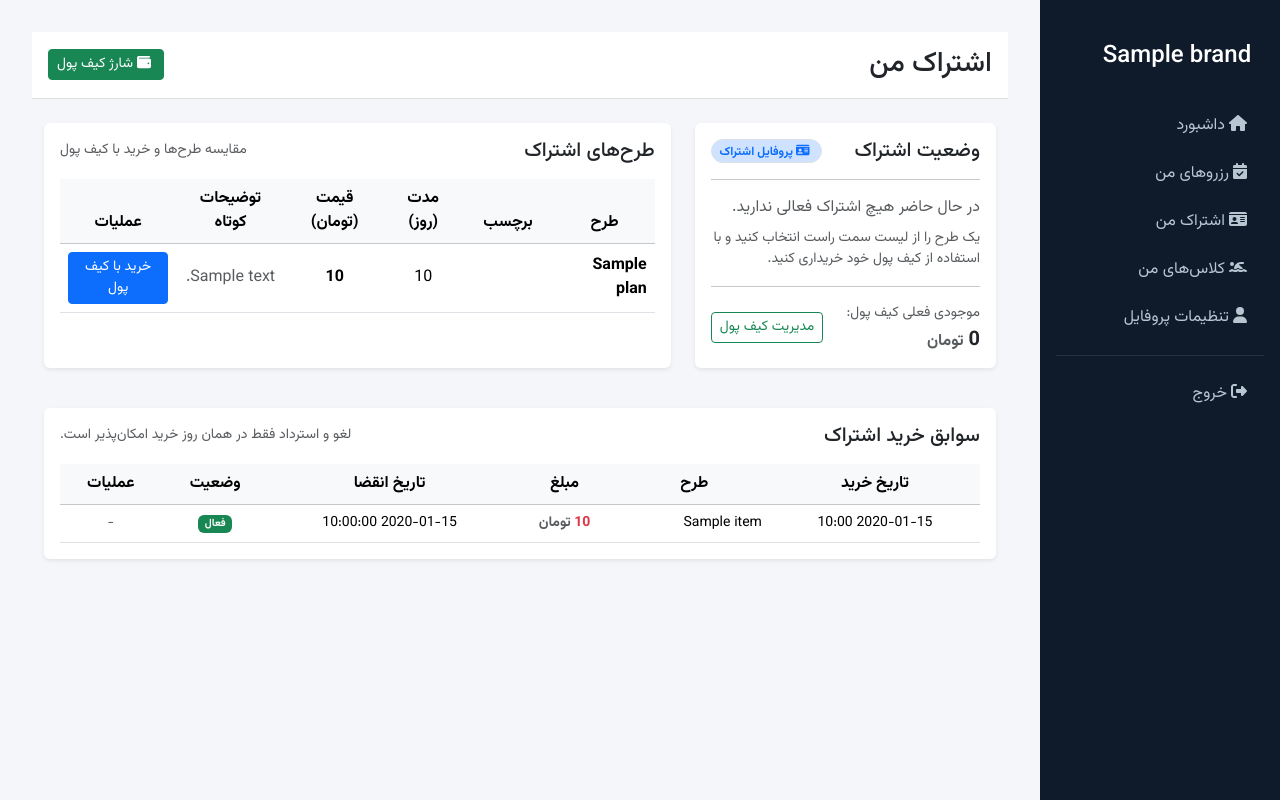
After one commit to KouroshEsmaeili/poolclub-website, a Flask app: template app/templates/user/membership.html in a window 1280 px wide. The commit adds this page. Run offline with Flask 3, Linux system fonts and the light colour scheme; the template is opened without the code that fills it: most values are stand-ins (such as "Sample title", 1, 10 or a date in 2020); some libraries are stand-ins or nearby versions.

Commit message:
add membership

```diff
--- a/app/templates/dashboard_base.html
+++ b/app/templates/dashboard_base.html
@@ -85,7 +85,10 @@
       class="{% if request.endpoint == 'main.bookings' %}active{% endif %}">
       <i class="fas fa-calendar-check ms-1"></i> رزروهای من
     </a>
-    <a href="#"><i class="fas fa-id-card ms-1"></i> اشتراک من</a>
+    <a href="{{ url_for('main.membership') }}"
+      class="{% if request.endpoint == 'main.membership' %}active{% endif %}">
+      <i class="fas fa-id-card ms-1"></i> اشتراک من
+    </a>
     <a href="#"><i class="fas fa-swimmer ms-1"></i> کلاس‌های من</a>
     <a href="#"><i class="fas fa-user ms-1"></i> تنظیمات پروفایل</a>
 
@@ -144,6 +147,14 @@
 
     <!-- Global app JS (booking modal, classes, navbar, etc.) -->
     <script src="{{ url_for('static', filename='js/app.js') }}"></script>
-  {% block scripts %}{% endblock %}
+  {% block scripts %}
+      <script>
+    document.addEventListener('DOMContentLoaded', function() {
+      const tooltipTriggerList = [].slice.call(document.querySelectorAll('[data-bs-toggle="tooltip"]'));
+      tooltipTriggerList.map(el => new bootstrap.Tooltip(el));
+    });
+    </script>
+  {% endblock %}
+
 </body>
 </html>
--- /dev/null
+++ b/app/templates/user/membership.html
@@ -0,0 +1,250 @@
+{% extends "dashboard_base.html" %}
+{% block title %}اشتراک من | {{ site.brand }}{% endblock %}
+
+{% block content %}
+<div class="topbar d-flex justify-content-between align-items-center">
+  <h3 class="m-0">اشتراک من</h3>
+  <div class="d-flex gap-2">
+    <a href="{{ url_for('main.wallet') }}" class="btn btn-success btn-sm">
+      <i class="fas fa-wallet ms-1"></i> شارژ کیف پول
+    </a>
+  </div>
+</div>
+
+<div class="container-fluid">
+  <div class="row g-4">
+
+    {# ===== Left: Current membership & wallet ===== #}
+    <div class="col-md-4">
+      <div class="card shadow-sm h-100 border-0">
+        <div class="card-body">
+          <div class="d-flex justify-content-between align-items-center mb-2">
+            <h5 class="card-title mb-0">وضعیت اشتراک</h5>
+            <span class="badge bg-primary-subtle text-primary border rounded-pill">
+              <i class="fas fa-id-card ms-1"></i> پروفایل اشتراک
+            </span>
+          </div>
+
+          <hr class="mt-3 mb-3">
+
+          {% if user.has_active_membership() %}
+            <div class="mb-3">
+              <div class="small text-muted mb-1">طرح فعال:</div>
+              <h6 class="fw-bold mb-2">
+                {{ user.membership_name }}
+              </h6>
+              <div class="small text-muted mb-1">اعتبار تا:</div>
+              <p class="mb-2">
+                <span class="badge bg-success-subtle text-success border">
+                  {{ user.membership_expires_at }}
+                </span>
+              </p>
+              <p class="small text-muted mb-0">
+                می‌توانید یک طرح دیگر خریداری کنید تا اعتبار اشتراک شما
+                از تاریخ انقضای فعلی تمدید شود.
+              </p>
+            </div>
+          {% else %}
+            <div class="mb-3">
+              <p class="text-muted mb-2">
+                در حال حاضر هیچ اشتراک فعالی ندارید.
+              </p>
+              <p class="small text-muted mb-0">
+                یک طرح را از لیست سمت راست انتخاب کنید و با استفاده از کیف پول خود خریداری کنید.
+              </p>
+            </div>
+          {% endif %}
+
+          <hr class="mt-3 mb-3">
+
+          <div class="d-flex justify-content-between align-items-center">
+            <div>
+              <div class="small text-muted mb-1">موجودی فعلی کیف پول:</div>
+              <h5 class="fw-bold mb-0">
+                {{ user.wallet_balance or 0 }} <span class="fs-6 text-muted">تومان</span>
+              </h5>
+            </div>
+            <a href="{{ url_for('main.wallet') }}" class="btn btn-outline-success btn-sm">
+              مدیریت کیف پول
+            </a>
+          </div>
+
+        </div>
+      </div>
+    </div>
+
+    {# ===== Plans table (full-width, horizontal scroll) ===== #}
+    <div class="col-md-8">
+    <div class="card shadow-sm border-0 h-100">
+        <div class="card-body d-flex flex-column">
+        <div class="d-flex justify-content-between align-items-center mb-3">
+            <h5 class="card-title mb-0">طرح‌های اشتراک</h5>
+            <span class="text-muted small">
+            مقایسه طرح‌ها و خرید با کیف پول
+            </span>
+        </div>
+
+        {% if plans %}
+            <div class="table-responsive">
+            <table class="table table-hover align-middle mb-0">
+                <thead class="table-light">
+                <tr class="text-center">
+                    <th scope="col">طرح</th>
+                    <th scope="col">برچسب</th>
+                    <th scope="col">مدت (روز)</th>
+                    <th scope="col">قیمت (تومان)</th>
+                    <th scope="col">توضیحات کوتاه</th>
+                    <th scope="col">عملیات</th>
+                </tr>
+                </thead>
+                <tbody>
+                {% for plan in plans %}
+                    {% set is_current = user.has_active_membership() and user.membership_slug == plan.slug %}
+                    <tr class="text-center">
+                    <td class="text-start">
+                        <strong>{{ plan.name }}</strong>
+                        {% if is_current %}
+                        <span class="badge bg-primary-subtle text-primary border ms-1">
+                            فعال
+                        </span>
+                        {% endif %}
+                    </td>
+                    <td>
+                        {% if plan.tag %}
+                        <span class="badge bg-{{ plan.badge_class or 'primary' }}">
+                            {{ plan.tag }}
+                        </span>
+                        {% else %}
+                        <span class="text-muted small">-</span>
+                        {% endif %}
+                    </td>
+                    <td>
+                        {{ plan.duration_days }}
+                    </td>
+                    <td class="fw-bold">
+                        {{ plan.price }}
+                    </td>
+                    <td
+                        class="text-muted mb-2"
+                        data-bs-toggle="tooltip"
+                        data-bs-placement="top"
+                        title="{{ plan.description_long or plan.description }}"
+                        style="cursor: help;"
+                        >
+                        {{ plan.description }}
+                    </td>
+                    <td>
+                        <form method="post" action="{{ url_for('main.membership_buy') }}">
+                        <input type="hidden" name="plan_slug" value="{{ plan.slug }}">
+                        <button type="submit"
+                                class="btn btn-sm {% if is_current %}btn-outline-primary{% else %}btn-primary{% endif %}">
+                            {% if is_current %}
+                            تمدید / افزایش اعتبار
+                            {% else %}
+                            خرید با کیف پول
+                            {% endif %}
+                        </button>
+                        </form>
+                    </td>
+                    </tr>
+                {% endfor %}
+                </tbody>
+            </table>
+            </div>
+        {% else %}
+            <p class="text-muted mb-0">
+            در حال حاضر هیچ طرح اشتراکی تعریف نشده است.
+            </p>
+        {% endif %}
+        </div>
+    </div>
+    </div>
+
+  </div>
+
+  {# ===== History row ===== #}
+  <div class="row g-4 mt-3">
+    <div class="col-12">
+      <div class="card shadow-sm border-0">
+        <div class="card-body">
+          <div class="d-flex justify-content-between align-items-center mb-3">
+            <h5 class="card-title mb-0">سوابق خرید اشتراک</h5>
+            <span class="text-muted small">
+              لغو و استرداد فقط در همان روز خرید امکان‌پذیر است.
+            </span>
+          </div>
+
+          {% if membership_history %}
+            <div class="table-responsive">
+              <table class="table table-hover align-middle mb-0">
+                <thead class="table-light">
+                  <tr class="text-center">
+                    <th scope="col">تاریخ خرید</th>
+                    <th scope="col">طرح</th>
+                    <th scope="col">مبلغ</th>
+                    <th scope="col">تاریخ انقضا</th>
+                    <th scope="col">وضعیت</th>
+                    <th scope="col">عملیات</th>
+                  </tr>
+                </thead>
+                <tbody>
+                  {% set today_str = today.strftime('%Y-%m-%d') %}
+                  {% for item in membership_history %}
+                    {% set purchase_day = item.purchased_at.strftime('%Y-%m-%d') %}
+                    {% set can_cancel = (item.status == 'active' and purchase_day == today_str) %}
+
+                    <tr class="text-center {% if can_cancel %}table-warning-subtle{% endif %}">
+                      <td class="small">
+                        {{ item.purchased_at.strftime('%Y-%m-%d %H:%M') }}
+                      </td>
+                      <td class="text-start small">
+                        {{ item.plan_name }}
+                      </td>
+                      <td class="text-danger fw-bold small">
+                        {{ item.amount }} <span class="text-muted">تومان</span>
+                      </td>
+                      <td class="small">
+                        {{ item.expires_at }}
+                      </td>
+                      <td class="small">
+                        {% if item.status == 'active' %}
+                          <span class="badge bg-success">فعال</span>
+                        {% elif item.status == 'cancelled' %}
+                          <span class="badge bg-secondary">لغوشده</span>
+                        {% elif item.status == 'expired' %}
+                          <span class="badge bg-dark">منقضی</span>
+                        {% else %}
+                          <span class="badge bg-light text-muted">{{ item.status }}</span>
+                        {% endif %}
+                      </td>
+                      <td class="small">
+                        {% if can_cancel %}
+                          <form method="post"
+                                action="{{ url_for('main.membership_cancel') }}"
+                                class="d-inline">
+                            <input type="hidden" name="history_id" value="{{ item.id }}">
+                            <button type="submit" class="btn btn-outline-danger btn-sm">
+                              لغو و استرداد
+                            </button>
+                          </form>
+                        {% else %}
+                          <span class="text-muted">-</span>
+                        {% endif %}
+                      </td>
+                    </tr>
+                  {% endfor %}
+                </tbody>
+              </table>
+            </div>
+          {% else %}
+            <p class="text-muted mb-0">
+              تاکنون هیچ اشتراکی خریداری نشده است.
+            </p>
+          {% endif %}
+        </div>
+      </div>
+    </div>
+  </div>
+
+</div>
+{% endblock %}
```
Also changed, not shown: app/model.py (+120 -2 lines), app/routes.py (+122 -3 lines), app/templates/index.html (+96 -25 lines), app/templates/user/dashboard.html (+13 -10 lines).
